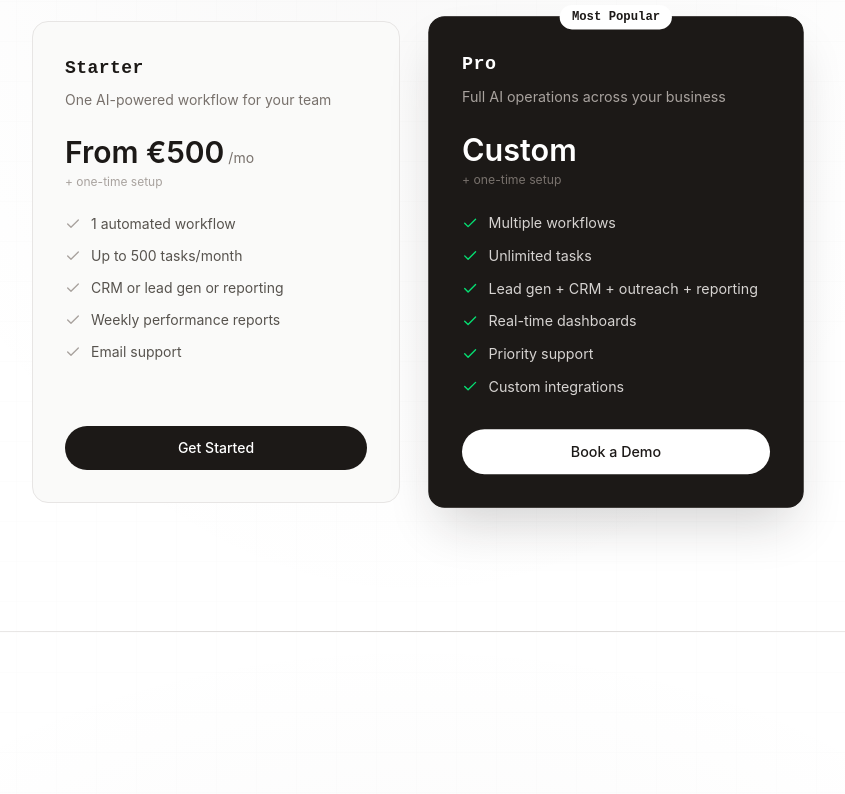
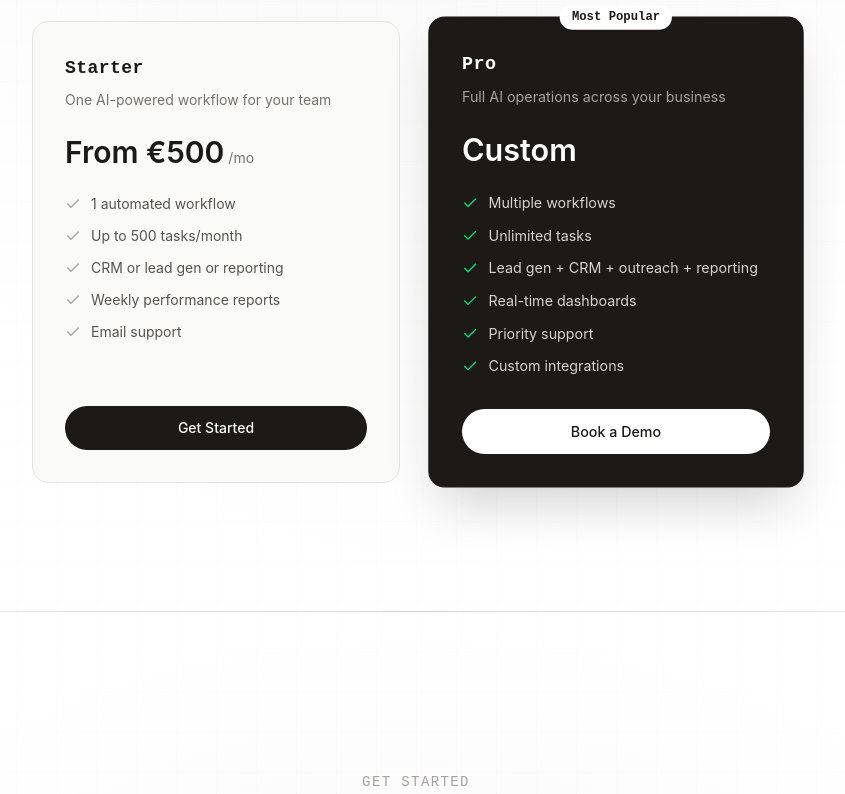
Before and after one commit to Fato07/elav-site, a Next.js app: page / in a window 1280 px wide. Shown: the part 9500-10294 px from the top of the page, without its empty margins (224-1069 px from the left). Built offline with nearby package versions, Linux system fonts and the light colour scheme.

Commit message:
fix: hide empty setup fee text

```diff
--- a/src/components/pricing.tsx
+++ b/src/components/pricing.tsx
@@ -144,7 +144,7 @@ export default function Pricing() {
                     </span>
                   )}
                 </div>
-                {tier.setup !== "Custom" && (
+                {tier.setup && tier.setup !== "Custom" && (
                   <p
                     className={`text-xs mt-1 ${
                       tier.highlighted ? "text-stone-500" : "text-stone-400"
```
